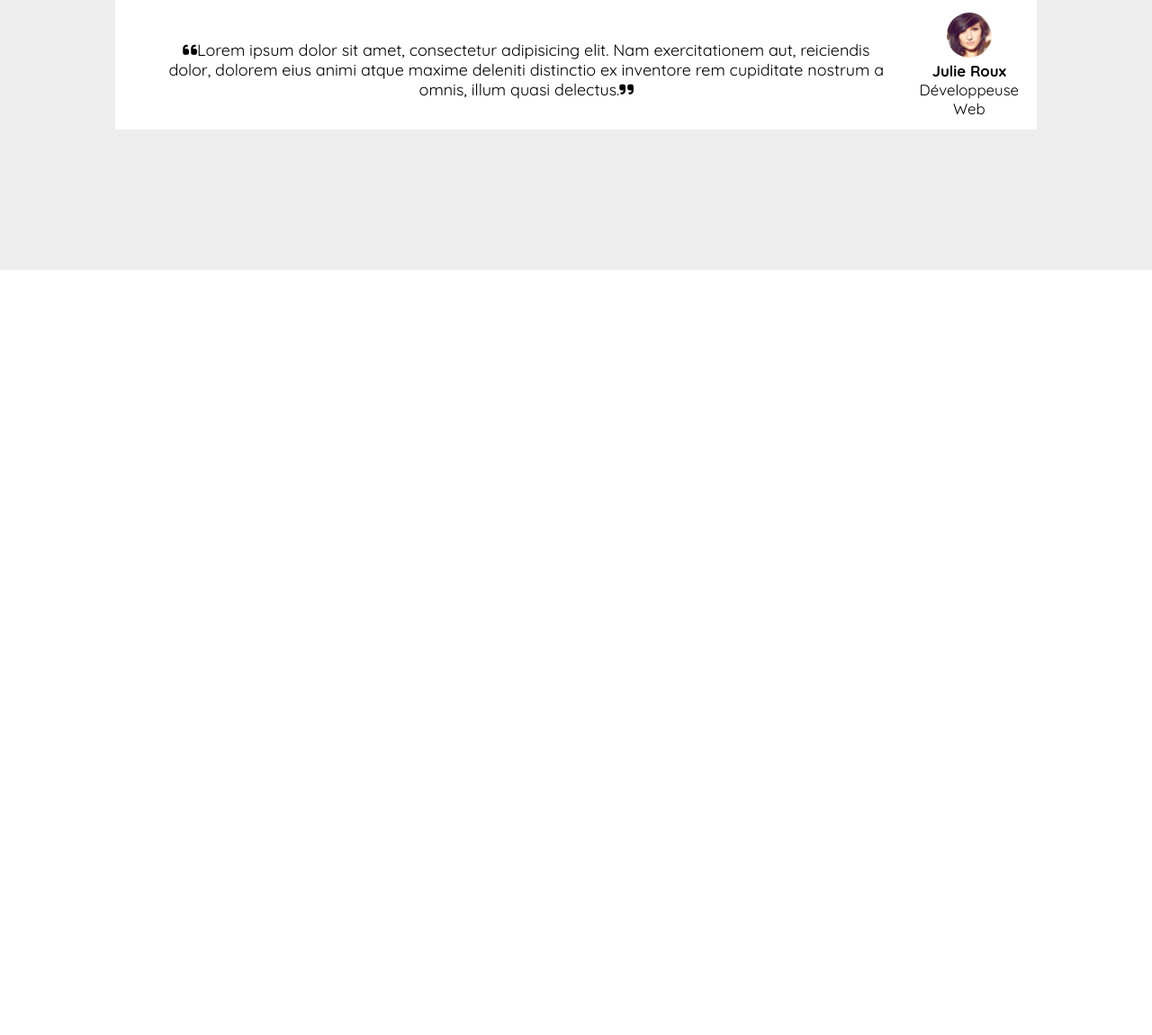
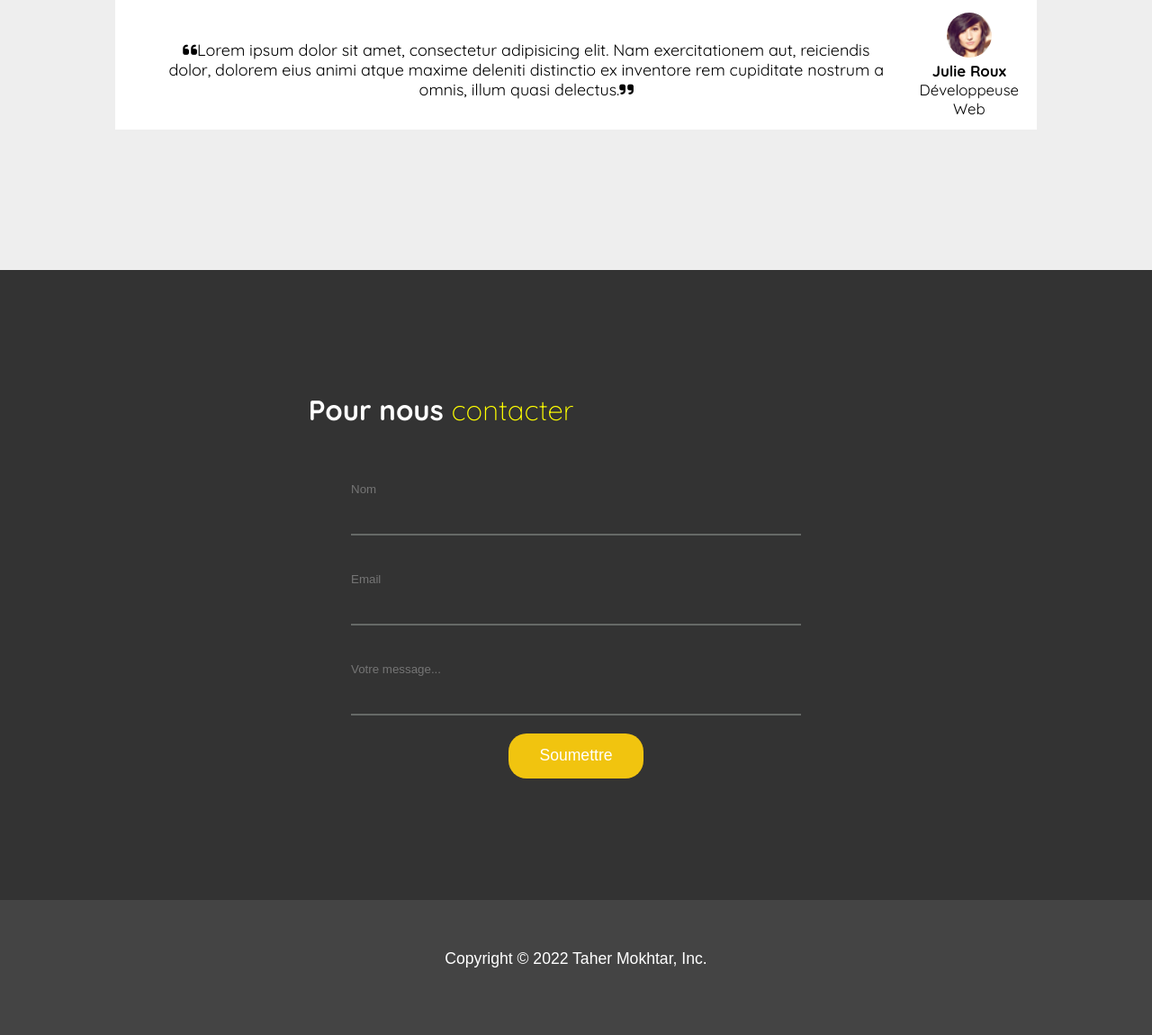
Before and after one commit to Taher-Moktar/agence-project, a plain HTML site: page index.html in a window 1280 px wide. Shown: the part 2773-3923 px from the top of the page at 90% size. Before the commit the page ends 3073 px from the top, so only its background shows below. Drawn offline with Linux system fonts and the light colour scheme; a web font is replaced by a local one.

Commit message:
mise en place de la partie final et le footer

```diff
--- a/css/style.css
+++ b/css/style.css
@@ -231,3 +231,71 @@ header ul a:hover{
   width: 50px;
   border-radius: 50%;
 }
+.final-part{
+    height: 700px;
+    background: #333333;
+    display: flex;
+    justify-content: center;
+    align-items: center;
+}
+.final-part h1{
+    color: white;
+
+}
+.formulaire {
+    display: flex;
+    flex-direction: column;
+    align-items: center;
+     justify-content: center;
+    background-color: #333333;
+    color: #666967;
+    margin: auto auto;
+    width: 100%;
+    height: auto;
+    font-size: 1.3rem;
+    font-family: "Quicksand", sans-serif;
+    font-weight: 100;
+}
+input[type="text"],
+input[type="email"]{
+    border: none;
+    background-color: #333333;
+    border-bottom: 2px solid #666967;
+
+    width: 500px;
+    height: 100px;
+}
+.final-part button{
+    color:white;
+    background-color: #f1c40f;
+    border-radius: 20px;
+    width: 150px;
+    height: 50px;
+    border: none;
+    font-size: 1.1rem;
+    font-weight: 400;
+    margin-top: 20px;
+
+}
+.final-part button:hover{
+    background-color:  red;
+
+}
+.formulaire span{
+    color: yellow;
+    font-weight: 100;
+     font-family: "Quicksand", sans-serif;
+}
+.formulaire h1{
+    margin-right: 300px;
+
+}
+footer{
+    background: #444444;
+    height: 150px;
+    font-size: 1.1rem;
+    color: white;
+    display: flex;
+    justify-content: center;
+    align-items: center;
+}
--- a/index.html
+++ b/index.html
@@ -98,5 +98,19 @@
         </div>
       </div>
     </section>
+    <section class="final-part">
+
+        <form  class="formulaire">
+          <h1>Pour nous <span>contacter</span></h1>
+            <input type="text" placeholder="Nom">
+            <input type="email" placeholder="Email">
+           <input type="text" placeholder="Votre message...">
+          <button>Soumettre</button>
+    </form>
+      </div>
+    </section>
+    <footer>
+      <p>Copyright © 2022 Taher Mokhtar, Inc.</p>
+    </footer>
   </body>
 </html>
```
